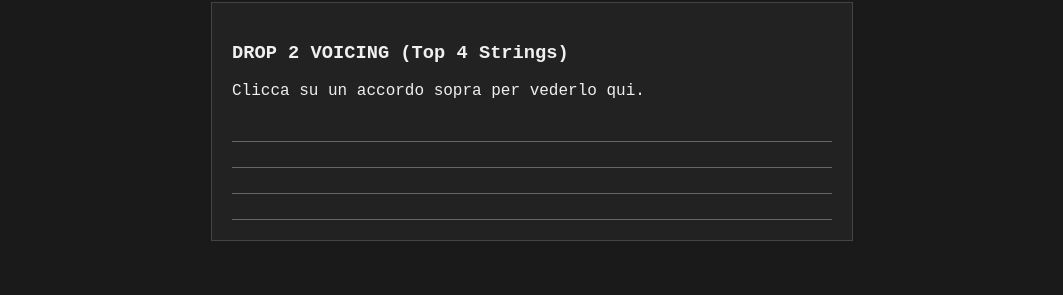
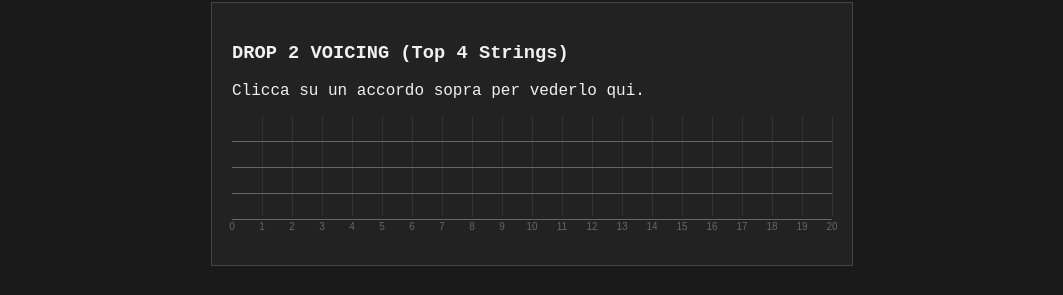
Before and after one commit to adolfodidio/GuitarTrainer, a plain HTML site: page BarryHarris.html in a window 1280 px wide. Shown: the part 402-697 px from the top of the page, without its empty margins (108-1171 px from the left). Drawn offline with Linux system fonts and the light colour scheme.

Commit message:
Migliora la grafica della tastiera per mostrare i numeri dei tasti

```diff
--- a/BarryHarris.html
+++ b/BarryHarris.html
@@ -94,6 +94,7 @@
             border-bottom: 1px solid #666;
             height: 25px;
             position: relative;
+            z-index: 5;
         }
 
         .tab-note {
@@ -109,6 +110,27 @@
             font-size: 12px;
             top: -12px;
             z-index: 10;
+        }
+
+        #tab-visualizer {
+            position: relative;
+            padding-bottom: 25px; /* Spazio per i numeri */
+        }
+        .fret-line {
+            position: absolute;
+            top: 0;
+            height: 100px; /* 4 corde * 25px */
+            width: 1px;
+            background: #333;
+            z-index: 0;
+        }
+        .fret-number {
+            position: absolute;
+            top: 105px;
+            transform: translateX(-50%);
+            font-size: 10px;
+            color: #666;
+            font-family: sans-serif;
         }
 
         /* Responsive */
@@ -174,6 +196,8 @@
             major6: [0, 2, 4, 5, 7, 8, 9, 11], // 1, 2, 3, 4, 5, b6, 6, 7
             minor6: [0, 2, 3, 5, 7, 8, 9, 11]  // 1, 2, b3, 4, 5, b6, 6, 7
         };
+
+        const MAX_FRETS = 20;
 
         // Forme di Riferimento in DO (C) - Drop 2 (Corde 1-2-3-4)
         const REF_SHAPES = {
@@ -273,6 +297,30 @@
             });
         }
 
+        function drawFretboardGrid() {
+            const visualizer = document.getElementById('tab-visualizer');
+            if(visualizer.querySelector('.fret-number')) return; // Già disegnata
+
+            for (let i = 0; i <= MAX_FRETS; i++) {
+                const left = (i / MAX_FRETS) * 100;
+
+                // Linea tasto (escluso capotasto 0 se si vuole, ma mettiamolo per riferimento)
+                if (i > 0) {
+                    const line = document.createElement('div');
+                    line.className = 'fret-line';
+                    line.style.left = `${left}%`;
+                    visualizer.appendChild(line);
+                }
+
+                // Numero tasto
+                const num = document.createElement('div');
+                num.className = 'fret-number';
+                num.innerText = i;
+                num.style.left = `${left}%`;
+                visualizer.appendChild(num);
+            }
+        }
+
         function showTab(chord) {
             document.getElementById('tab-instruction').innerText = `Visualizzando: ${chord.name} (Drop 2 - Corde 1,2,3,4)`;
 
@@ -295,7 +343,7 @@
 
                 // Posiziona visivamente sul "manico" (percentuale approssimativa per demo)
                 // Diciamo che il manico visibile va dal tasto 0 al 18
-                let leftPos = (fret / 18) * 100;
+                let leftPos = (fret / MAX_FRETS) * 100;
                 noteDiv.style.left = leftPos + '%';
 
                 stringDiv.appendChild(noteDiv);
@@ -303,7 +351,10 @@
         }
 
         // Avvia subito in DO all'apertura
-        window.onload = renderScale;
+        window.onload = () => {
+            drawFretboardGrid();
+            renderScale();
+        };
 
     </script>
 </body>
```
